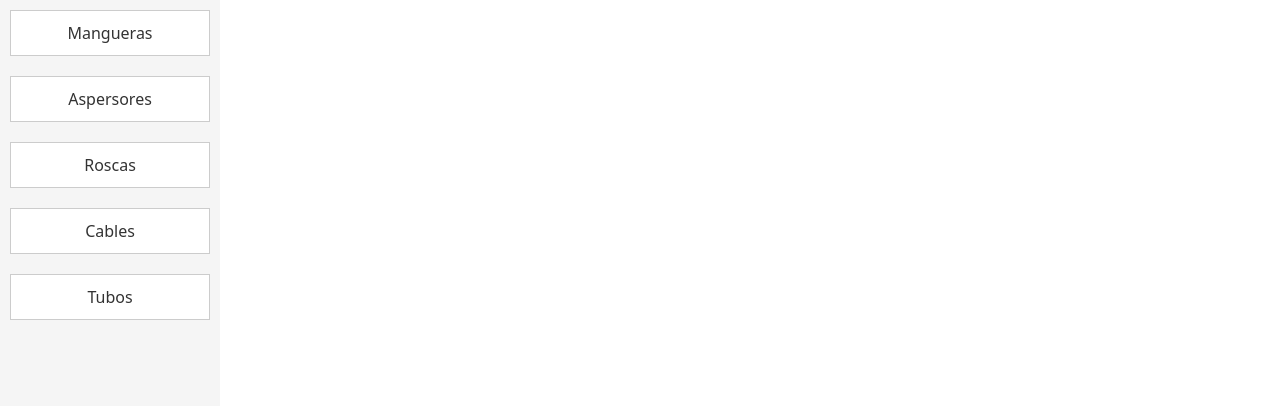
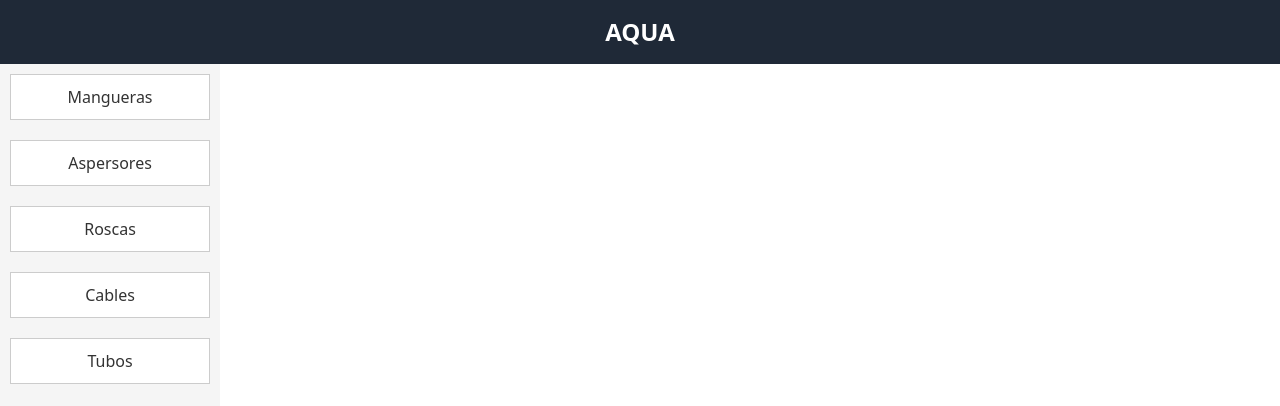
Before and after one commit to dmbruno/AQUA, a React (Create React App) app: page /insumos in a window 1280 px wide. Shown: the top 406 px of the page. Built offline with nearby package versions, Linux system fonts and the light colour scheme.

Commit message:
2do commit

```diff
--- a/src/componentes/Insumos List/InsumosList.jsx
+++ b/src/componentes/Insumos List/InsumosList.jsx
@@ -2,6 +2,7 @@ import React, { useState } from 'react';
 import insumosData from '../../data/mock_data.json';
 import './InsumosList.css';
 import InsumosDetail from './InsumosDetail';
+import Header from '../Header'
 
 const InsumosList = () => {
     const { insumos } = insumosData;
@@ -12,6 +13,8 @@ const InsumosList = () => {
     };
 
     return (
+        <>
+        <Header/>
             <div className='contenedor'>
                 <div className="insumos-container">
                     {Object.keys(insumos).map((categoria) => (
@@ -26,6 +29,7 @@ const InsumosList = () => {
                 </div>
                 {categoriaSeleccionada && <InsumosDetail insumos={insumos} categoriaSeleccionada={categoriaSeleccionada} />}
             </div>
+        </>
     );
 };
 
```
Lines whose indentation alone changed are shown as unchanged.
